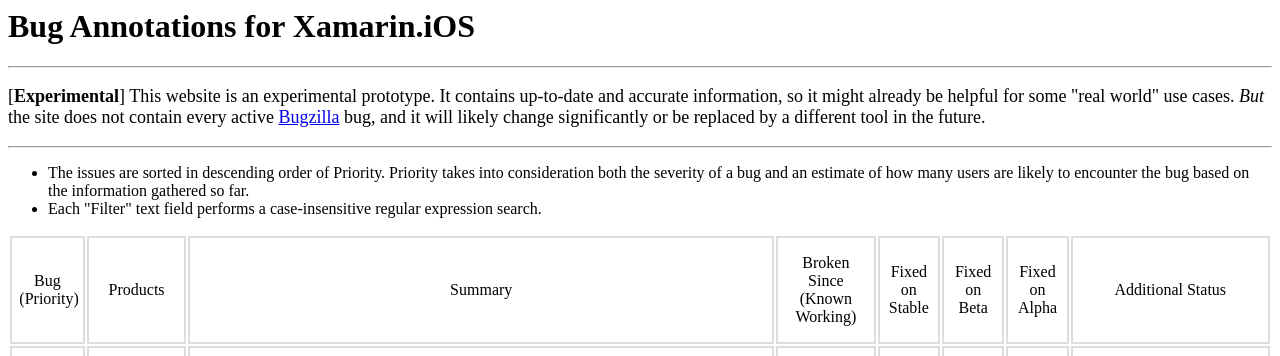
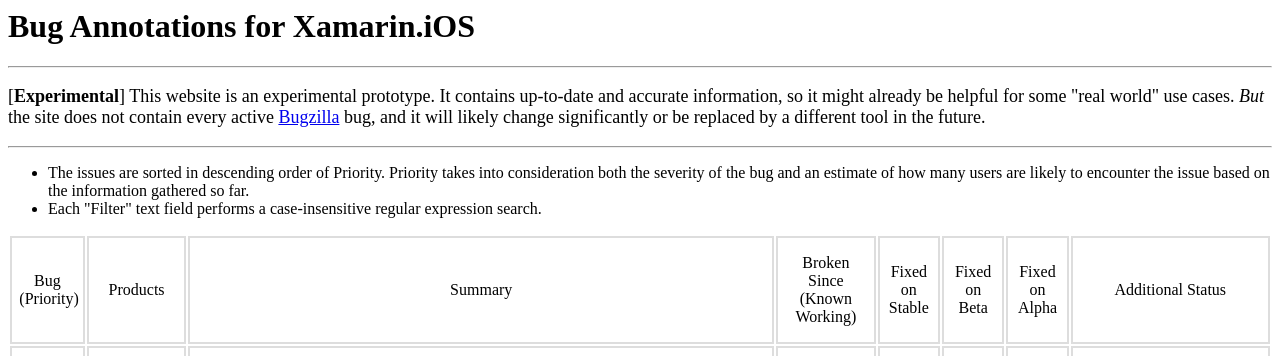
Before and after one commit to brendanzagaeski/bug-annotations, a Jekyll site: the page built from ios/index.html, in a window 1280 px wide and 900 px high. Shown: the top 356 px of the window. Built offline with Jekyll 4.4.1, drawn with Linux system fonts in a browser that asks for light colours; some of the changed text lies outside the part shown.

```diff
--- a/_includes/bug_row.html
+++ b/_includes/bug_row.html
@@ -1,5 +1,5 @@
     <tr>
-        <td>{% assign id = bug.path | split: "/" | last | remove: ".md" %}{% if id contains "KL" %}Known Limitation{% else %}{% if bug.private %}Non-public {{ id }}{% else %}<a href="https://bugzilla.xamarin.com/show_bug.cgi?id={{ id }}">{{ id }}</a>{% endif %}{% endif %}{% if bug.priority %} ({{ bug.priority }}){% endif %}</td>
+        <td>{% assign id = bug.path | split: "/" | last | remove: ".md" %}{% if id contains "KL" %}Known Limitation{% elsif id contains "IC" %}Intentional Change{% else %}{% if bug.private %}Non-public {{ id }}{% else %}<a href="https://bugzilla.xamarin.com/show_bug.cgi?id={{ id }}">{{ id }}</a>{% endif %}{% endif %}{% if bug.priority %} ({{ bug.priority }}){% endif %}</td>
         <td>
             <ul>
                 {% if bug.tags %}{% assign sortedTags = bug.tags | sort %}{% for tag in sortedTags %}<li>{{ tag }}</li>{% endfor %}{% endif %}
--- a/_layouts/bugtable.html
+++ b/_layouts/bugtable.html
@@ -2,7 +2,7 @@
 layout: basic
 ---
 <ul>
-    <li>The issues are sorted in descending order of Priority. Priority takes into consideration both the severity of a bug and an estimate of how many users are likely to encounter the bug based on the information gathered so far.</li>
+    <li>The issues are sorted in descending order of Priority. Priority takes into consideration both the severity of the bug and an estimate of how many users are likely to encounter the issue based on the information gathered so far.</li>
     <li>Each "Filter" text field performs a case-insensitive regular expression search.</li>
 </ul>
 <table>
```
Also changed, not shown: _bugs/IC00001.md (added, +20 -0 lines), _bugs/_template.md (+1 -1 lines).
